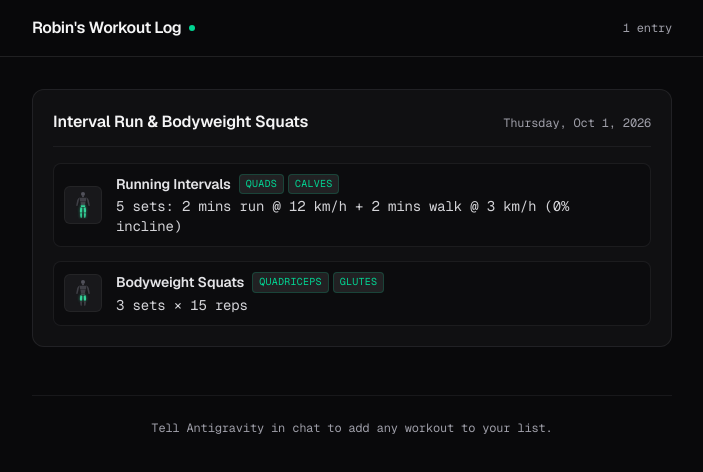
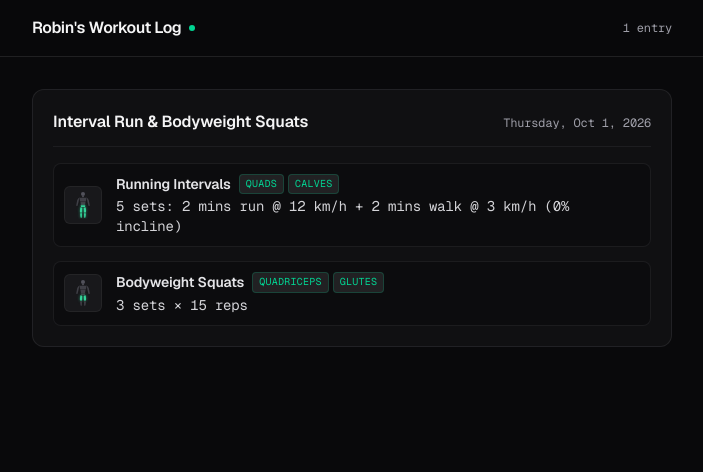
Before and after one commit to RobinJesba/WorkoutTracker, a Next.js app: page / in a window 1280 px wide. Shown: the top 472 px of the page, without its empty margins (288-991 px from the left). Built offline with nearby package versions, Linux system fonts and the light colour scheme.

Commit message:
clean: remove footer cue text

```diff
--- a/src/app/page.tsx
+++ b/src/app/page.tsx
@@ -84,13 +84,6 @@ export default function WorkoutListPage() {
             </article>
           ))}
         </div>
-
-        {/* Minimal Footer Cue */}
-        <div className="mt-12 text-center border-t border-zinc-900 pt-6">
-          <p className="text-xs font-mono text-zinc-400">
-            Tell Antigravity in chat to add any workout to your list.
-          </p>
-        </div>
       </main>
     </div>
   );
```
